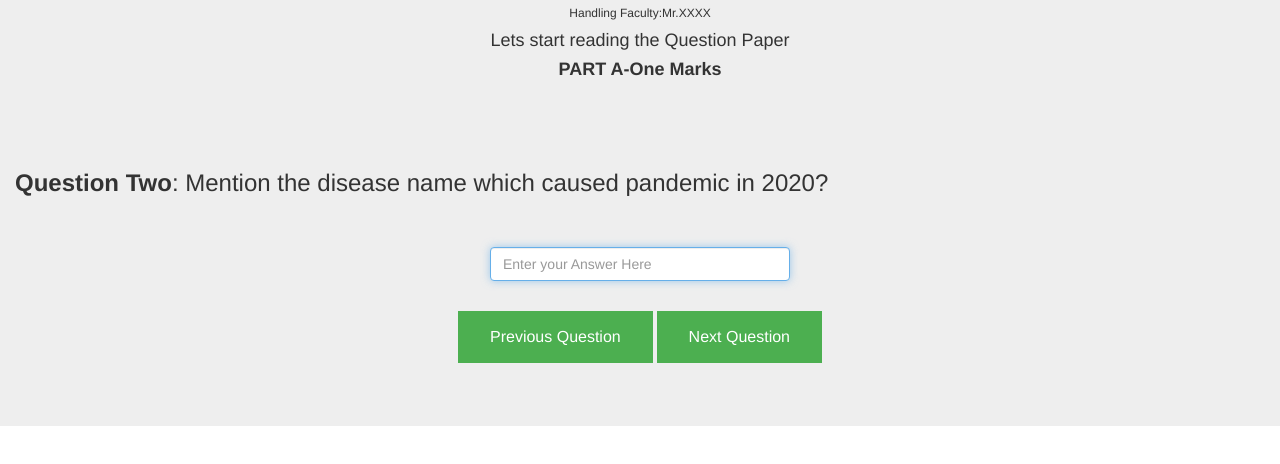
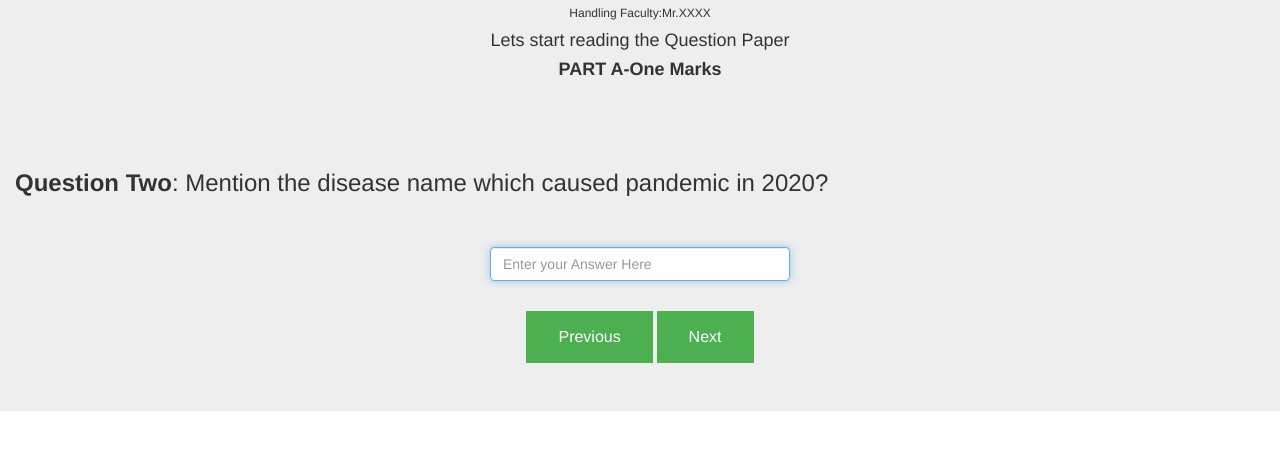
Before and after one commit to sowmiya-cmd/Question-Paper-For-Visually-Impaired, a website: page question2.html in a window 1280 px wide. Shown: the part 150-614 px from the top of the page. Drawn offline with Linux system fonts and the light colour scheme.

Commit message:
Update question2.html

```diff
--- a/question2.html
+++ b/question2.html
@@ -73,17 +73,14 @@ font-size: 16px;
 				 <h3 align="left"> <b>Question Two</b>: Mention the disease name which caused pandemic in 2020?</h3><br>
 				  <h2 align="left"><input class="form-control" placeholder="Enter your Answer Here" autofocus></h2><br>
             </div>
-			<div class="container">
-  <form class="form-inline" action="">
-    <div class="form-group">
-     <p><a href="index.html" class="button">Previous Question</a></p>
-    </div>
-
-  <div class="form-group">
-      <p><a href="question3.html" class="button">Next Question</a></p>
-    </div>
-  </form>
-</div>
+		<div class="w3-container">
+<div class="w3-show-inline-block">
+  <div class="w3-bar">
+    <a href="index.html"  class="button">Previous</a>
+	 <a href="question3.html"  class="button">Next</a>
+	</div>
+  </div>
+  </div>
         </main>
 
         <script src="./browser/system.js"></script>
```
